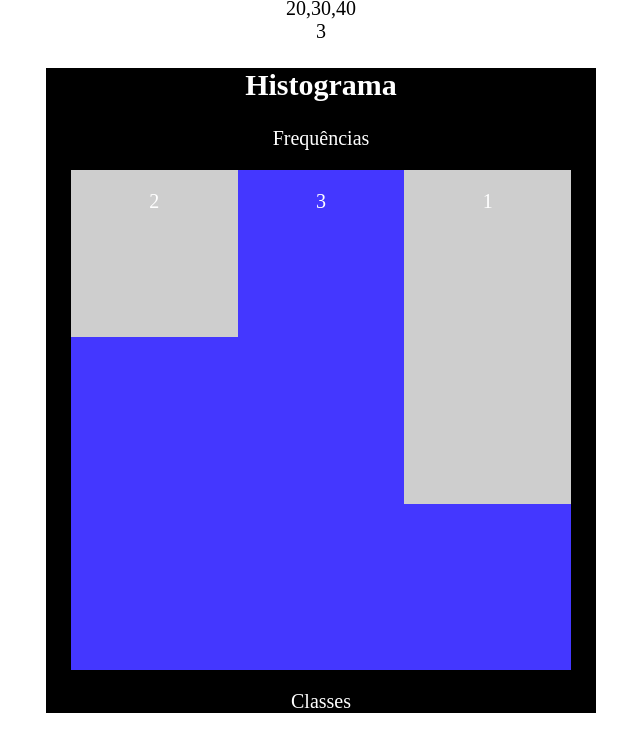
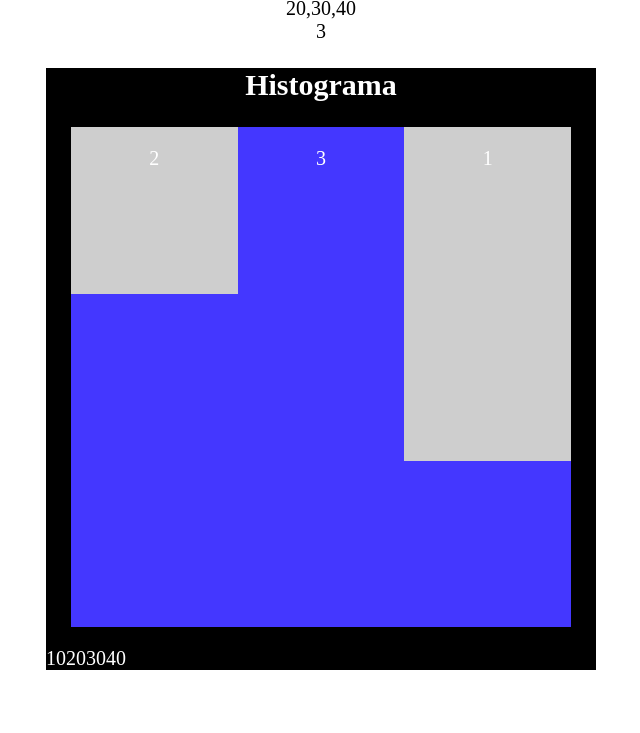
Before and after one commit to Leandro-Cardoso/Analise_Dados_JS, a plain HTML site: page index.html in a window 1280 px wide. Shown: the part 1405-2138 px from the top of the page, without its empty margins (319-959 px from the left). After the commit the page ends 2095 px from the top, so only its background shows below. Drawn offline with Linux system fonts and the light colour scheme.

Commit message:
Iniciando Legenda

```diff
--- a/diagram_generator.js
+++ b/diagram_generator.js
@@ -55,6 +55,15 @@ class Histogram{
             var p_identity = 'p' + (i + 1) //IDENTITY P
             bar.innerHTML += `<p id="${p_identity}">${frequency_array[i]}</p>`
         }
+        //SUBTITLE CLASSES
+        var position = document.getElementById('histogram')
+        position.innerHTML += `<p id="histogram_classes">${this.min}</p>`
+        var position = document.getElementById('histogram_classes')
+        position.style.textAlign = 'left'
+        var interval_classes = this.interval_classes()
+        for(var i = 0; i <= this.num_classes - 1; i++){
+            position.innerHTML += interval_classes[i]
+        }
     }
 }
 //------------------------------------------------DRAW DIAGRAMS
--- a/index.html
+++ b/index.html
@@ -11,9 +11,7 @@
     <section id="analysis_data"></section>
     <section id="histogram">
         <h1>Histograma</h1>
-        <p>Frequências</p>
         <section id="diagram"></section>
-        <p>Classes</p>
     </section>
     <script src="table_generator.js"></script>
     <script src="analysis_data.js"></script>
```
